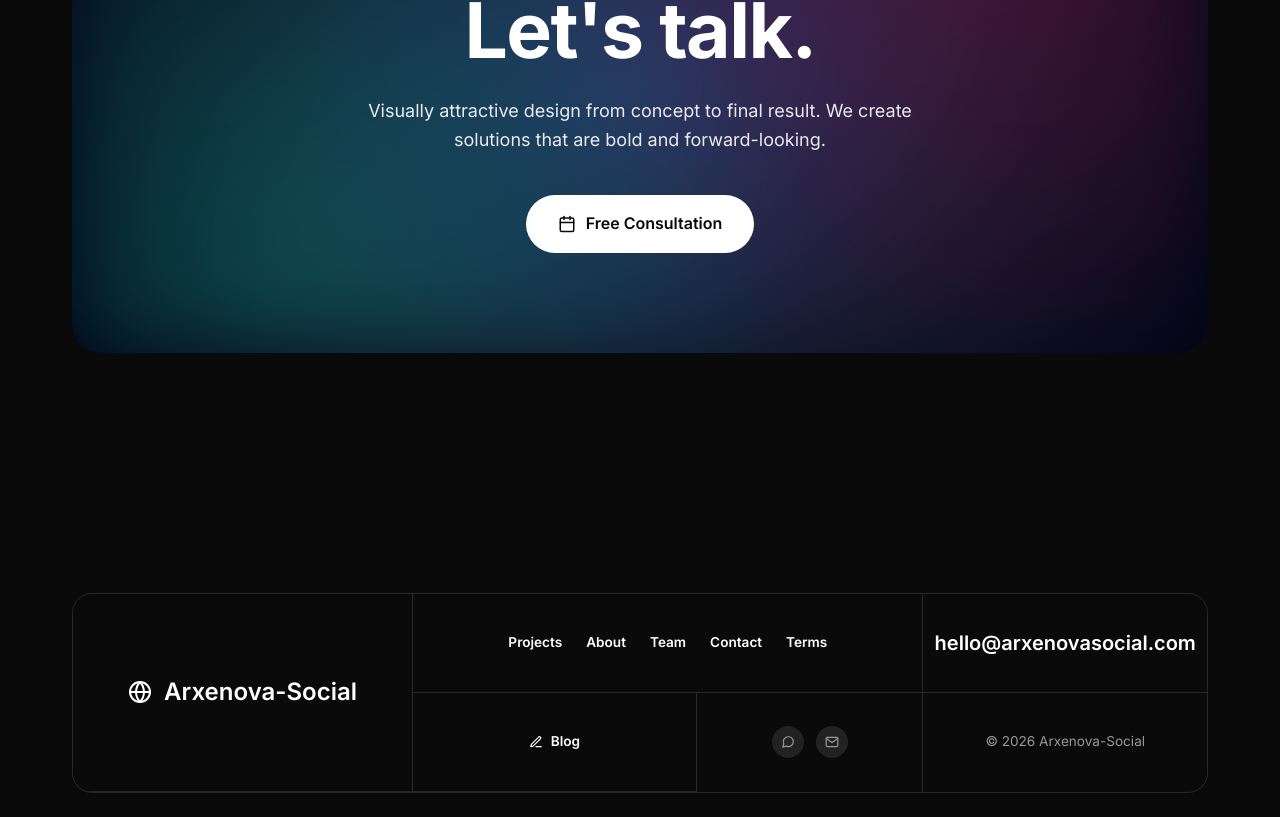
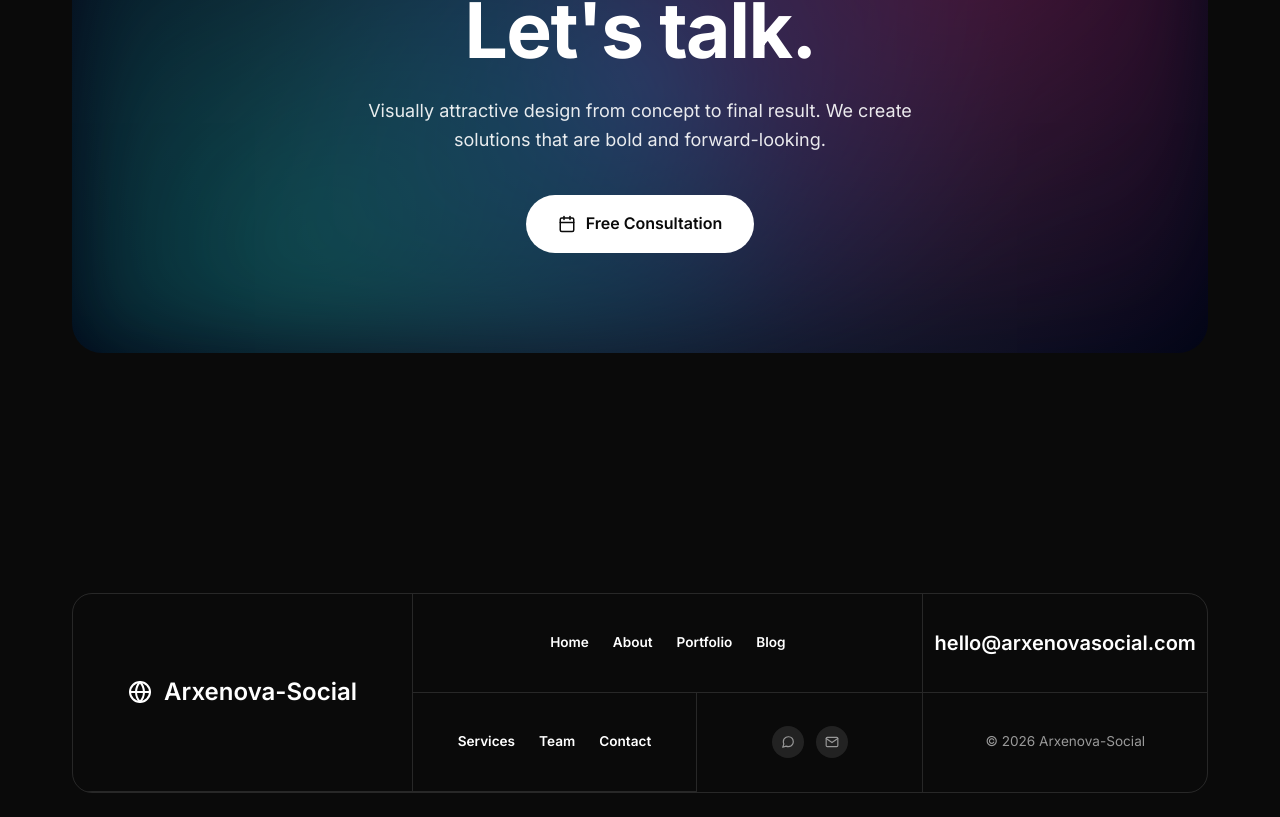
Before and after one commit to whatwouldciwdo/arxenova-social, a Next.js app: page / in a window 1280 px wide. Shown: the part 4958-5775 px from the top of the page. Built offline with nearby package versions, Linux system fonts and the light colour scheme.

Commit message:
Optimize web hierarchy, footer SEO, and add JSON-LD structured data

```diff
--- a/src/app/layout.tsx
+++ b/src/app/layout.tsx
@@ -5,10 +5,50 @@ import WhatsAppButton from "@/components/WhatsAppButton";
 
 const GA_MEASUREMENT_ID = "G-DL9EGEK5XR";
 const GOOGLE_ADS_ID = "AW-18032333414";
+const SITE_URL = "https://arxenovasocial.com";
+
+const websiteJsonLd = {
+  "@context": "https://schema.org",
+  "@type": "WebSite",
+  "@id": `${SITE_URL}/#website`,
+  "name": "Arxenova-Social",
+  "url": SITE_URL,
+  "description": "Creative social media agency specializing in brand strategy, content creation, and digital marketing.",
+  "potentialAction": {
+    "@type": "SearchAction",
+    "target": {
+      "@type": "EntryPoint",
+      "urlTemplate": `${SITE_URL}/blog?q={search_term_string}`
+    },
+    "query-input": "required name=search_term_string"
+  }
+};
+
+const organizationJsonLd = {
+  "@context": "https://schema.org",
+  "@type": "Organization",
+  "@id": `${SITE_URL}/#organization`,
+  "name": "Arxenova-Social",
+  "url": SITE_URL,
+  "logo": `${SITE_URL}/images/logo.png`,
+  "contactPoint": {
+    "@type": "ContactPoint",
+    "telephone": "+6281285313084",
+    "contactType": "customer service",
+    "availableLanguage": ["Indonesian", "English"]
+  },
+  "email": "hello@arxenovasocial.com",
+  "sameAs": [
+    "https://wa.me/+6281285313084"
+  ]
+};
 
 export const metadata: Metadata = {
-  metadataBase: new URL("https://arxenovasocial.com"),
-  title: "Arxenova-Social | Creative Social Media Agency",
+  metadataBase: new URL(SITE_URL),
+  title: {
+    default: "Arxenova-Social | Creative Social Media Agency",
+    template: "%s | Arxenova-Social",
+  },
   description:
     "Arxenova-Social is a creative social media agency specializing in brand strategy, content creation, and digital marketing that drives real results.",
   keywords: [
@@ -19,11 +59,30 @@ export const metadata: Metadata = {
     "content creation",
     "Arxenova",
   ],
+  authors: [{ name: "Arxenova-Social", url: SITE_URL }],
+  creator: "Arxenova-Social",
+  publisher: "Arxenova-Social",
+  alternates: {
+    canonical: SITE_URL,
+  },
   openGraph: {
     title: "Arxenova-Social | Creative Social Media Agency",
     description:
       "We craft digital experiences that captivate audiences and drive growth.",
     type: "website",
+    url: SITE_URL,
+    siteName: "Arxenova-Social",
+  },
+  robots: {
+    index: true,
+    follow: true,
+    googleBot: {
+      index: true,
+      follow: true,
+      "max-video-preview": -1,
+      "max-image-preview": "large",
+      "max-snippet": -1,
+    },
   },
 };
 
@@ -35,6 +94,14 @@ export default function RootLayout({
   return (
     <html lang="en">
       <head>
+        <script
+          type="application/ld+json"
+          dangerouslySetInnerHTML={{ __html: JSON.stringify(websiteJsonLd) }}
+        />
+        <script
+          type="application/ld+json"
+          dangerouslySetInnerHTML={{ __html: JSON.stringify(organizationJsonLd) }}
+        />
         <Script
           src={`https://www.googletagmanager.com/gtag/js?id=${GA_MEASUREMENT_ID}`}
           strategy="afterInteractive"
--- a/src/components/About.tsx
+++ b/src/components/About.tsx
@@ -54,7 +54,7 @@ export default function About() {
                     </div>
                 </div>
 
-                <div className="about__services">
+                <div className="about__services" id="services">
                     <div className="about__services-header">
                         <svg width="20" height="20" viewBox="0 0 24 24" fill="none" stroke="currentColor" strokeWidth="2" strokeLinecap="round" strokeLinejoin="round">
                             <polyline points="9 10 4 15 9 20" />
--- a/src/components/Footer.css
+++ b/src/components/Footer.css
@@ -141,6 +141,14 @@
     font-weight: 600;
 }
 
+.footer__nav a {
+    transition: color var(--transition-fast);
+}
+
+.footer__nav a:hover {
+    color: var(--color-gray-light);
+}
+
 .footer__email {
     font-size: 1.25rem;
     font-weight: 600;
@@ -151,18 +159,6 @@
     color: var(--color-gray-light);
 }
 
-.footer__blog-link {
-    display: flex;
-    align-items: center;
-    gap: 8px;
-    font-size: 0.85rem;
-    font-weight: 600;
-    transition: color var(--transition-fast);
-}
-
-.footer__blog-link:hover {
-    color: var(--color-gray-light);
-}
 
 .footer__socials {
     display: flex;
--- a/src/components/Footer.tsx
+++ b/src/components/Footer.tsx
@@ -22,31 +22,28 @@ export default function Footer() {
 
 
                     <div className="footer__block footer__nav-block">
-                        <nav className="footer__nav">
-                            <Link href="/portfolio">Projects</Link>
+                        <nav className="footer__nav" aria-label="Main navigation">
+                            <Link href="/">Home</Link>
                             <Link href="/about">About</Link>
-                            <Link href="/team">Team</Link>
-                            <Link href="/contact">Contact</Link>
-                            <Link href="/terms">Terms</Link>
+                            <Link href="/portfolio">Portfolio</Link>
+                            <Link href="/blog">Blog</Link>
                         </nav>
                     </div>
 
 
                     <div className="footer__block footer__email-block">
-                        <a href="mailto:hello@arexenovasocial.com" className="footer__email">
+                        <a href="mailto:hello@arxenovasocial.com" className="footer__email">
                             hello@arxenovasocial.com
                         </a>
                     </div>
 
 
                     <div className="footer__block footer__blog-block">
-                        <Link href="/blog" className="footer__blog-link">
-                            <svg width="14" height="14" viewBox="0 0 24 24" fill="none" stroke="currentColor" strokeWidth="2" strokeLinecap="round" strokeLinejoin="round">
-                                <path d="M12 20h9" />
-                                <path d="M16.5 3.5a2.121 2.121 0 0 1 3 3L7 19l-4 1 1-4L16.5 3.5z" />
-                            </svg>
-                            Blog
-                        </Link>
+                        <nav className="footer__nav" aria-label="Services and connect">
+                            <Link href="/#services">Services</Link>
+                            <Link href="/team">Team</Link>
+                            <Link href="/contact">Contact</Link>
+                        </nav>
                     </div>
 
 
--- a/src/components/Hero.tsx
+++ b/src/components/Hero.tsx
@@ -16,7 +16,7 @@ export default function Hero() {
     }, []);
 
     return (
-        <section className="hero">
+        <section className="hero" id="home">
             <div className="hero__content">
                 <h1 className="hero__title">
                     Arxenova-Social
--- a/src/components/RecentWorks.tsx
+++ b/src/components/RecentWorks.tsx
@@ -35,7 +35,7 @@ const works = [
 
 export default function RecentWorks() {
     return (
-        <section className="recent-works section" id="works">
+        <section className="recent-works section" id="portfolio">
             <div className="container">
                 <div className="recent-works__header">
                     <svg width="20" height="20" viewBox="0 0 24 24" fill="none" stroke="currentColor" strokeWidth="2" strokeLinecap="round" strokeLinejoin="round">
```
Also changed, not shown: 1 other file (tests, documents, lock files or other folders).
